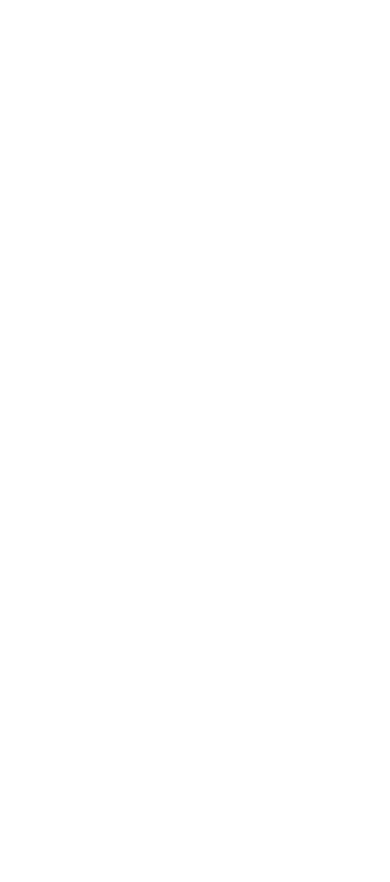
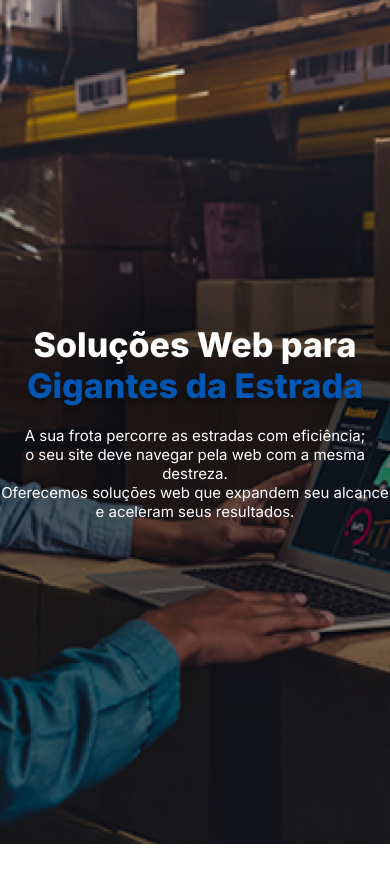
Before and after one commit to lucasgabrielrs/TranspTech, a React (Vite) app in the folder TranspTech/: page / in a window 390 px wide. Shown: the top 882 px of the page. Built offline with nearby package versions, Linux system fonts and the light colour scheme.

Commit message:
variaveis e home

```diff
--- a/TranspTech/src/components/Header/style/Header.css
+++ b/TranspTech/src/components/Header/style/Header.css
@@ -1,10 +1,7 @@
 @import url('https://fonts.googleapis.com/css2?family=Inter:wght@400;800;900&display=swap');
+@import url('../../../variables.css');
 
 /* Cores do Header*/
-
-:root {
-    --cor-principal: #FD7E14;
-}
 
 header{
     width: 100%;
@@ -32,7 +29,7 @@ header.visible {
     width: 100%;
     padding: 1.5rem 30rem;
     margin: auto;
-    background-color: var(--cor-principal);
+    background-color: var(--cor-primaria);
 }
 
 .header img {
@@ -46,14 +43,14 @@ header.visible {
 }
 
 .headerItens nav a {
-    color: black;
+    color: var(--cor-logo-nav);
     font-size: 1.5rem;
     padding: 0 10px 0 10px;
     font-family: Inter;
 }
 
 .headerItens button {
-    color: var(--cor-principal);
+    color: var(--cor-primaria);
     font-size: 1.6rem;
     font-family: Inter;
     font-style: italic;
@@ -93,7 +90,7 @@ header.visible {
     .one,
     .two,
     .three {
-        background-color: black;
+        background-color: var(--cor-logo-nav);
         height: 5px;
         width: 100%;
         margin: 6px auto;
@@ -109,7 +106,7 @@ header.visible {
 
     .headerItens.on{
         position: absolute;
-        background-color: var(--cor-principal);
+        background-color: var(--cor-primaria);
         top: 0;
         left: 0;
         width: 100vw;
--- /dev/null
+++ b/TranspTech/src/components/Home/index.jsx
@@ -0,0 +1,19 @@
+
+import { useState,useEffect } from 'react'
+import './style/Home.css'
+
+const Home = () => {
+
+    return (
+        <>
+            <section className='hero'>
+                <div className="container">
+                    <h2>Soluções Web para <br /><strong>Gigantes da Estrada</strong></h2>
+                    <p>A sua frota percorre as estradas com eficiência;<br></br> o seu site deve navegar pela web com a mesma destreza. <br></br>Oferecemos soluções web que expandem seu alcance e aceleram seus resultados.</p>
+                </div>
+             </section>
+        </>
+    )
+}
+
+export default Home;
--- /dev/null
+++ b/TranspTech/src/components/Home/style/Home.css
@@ -0,0 +1,100 @@
+@import url('../../../variables.css');
+
+section.hero {
+    margin: 15px 0 0 0;
+    height: 100vh;
+    width: 100vw;
+    margin: 0;
+    background-image: url(../../../../public/image/homePc.png);
+    background-repeat: no-repeat;
+    background-size: cover;
+    background-position: center;
+    display: grid;
+    grid-template-columns: 1.5fr 1fr;
+    grid-template-rows: 1fr 2fr 1fr;
+    grid-column-gap: 0px;
+    grid-row-gap: 0px;
+}
+
+.container {
+    display: flex;
+    justify-content: center; /* Alinha horizontalmente ao centro */
+    align-items: center; /* Alinha verticalmente ao centro */
+    height: 100vh; /* 100% da altura da viewport */
+    width: 100vw;
+    text-align: center;
+    flex-direction: column;
+    gap: 2rem;
+}
+
+.container h2,
+p {
+    text-align: center;
+}
+
+.container h2 {
+    color: #FFF;
+    font-family: Inter;
+    font-size: clamp(3.4rem, 0.0164rem + 4.4262vw, 6.4rem);
+}
+
+.container h2 strong {
+    color: var(--cor-secundaria);
+    text-shadow: 0px 4px 4px rgba(0, 0, 0, 0.25);
+}
+
+.container p {
+    color: #FFF;
+    font-family: Inter;
+    font-size: clamp(1.8rem, 0.3197rem + 1.3115vw, 2.4rem);
+}
+
+.container button {
+    border-radius: 5px;
+    background: #2D848D;
+    box-shadow: 0px 4px 4px 0px rgba(0, 0, 0, 0.25);
+    width: 200px;
+    height: 50px;
+    color: #FFF;
+    text-shadow: 0px 4px 4px rgba(0, 0, 0, 0.25);
+    font-family: Inter;
+    font-size: 1.6rem;
+    text-align: center;
+    margin-top: 5px;
+    transition: all 0.5s ease-in;
+
+}
+
+.container button:hover {
+    transform: scale(1.1);
+    background: #FFF;
+    box-shadow: 0px 0px 0px 4px rgba(255, 255, 255, 0.40), 0px 4px 4px 0px rgba(255, 255, 255, 0.40);
+    cursor: pointer;
+    color: #2D848D;
+}
+
+/* RESPONSIVIDADE */
+
+@media (max-width:468px) {
+    section.hero {
+        display: flex;
+        height: 100vh;
+        align-items: center;
+        justify-content: center;
+    }
+
+    .container {
+        display: flex;
+        align-items: center;
+        justify-self: center;
+    }
+
+    .container h2,p {
+        text-align: center;
+    }
+
+    .container p {
+        font-size: clamp(1.5rem, 0.3197rem + 1.3115vw, 2.4rem);
+    }
+
+}
--- a/TranspTech/src/pages/Homepage.jsx
+++ b/TranspTech/src/pages/Homepage.jsx
@@ -1,11 +1,13 @@
 import { useState } from 'react'
 import Header from '../components/Header/index'
+import Home from '../components/Home'
 
 const HomePage = () => {
     return (
       <>
         {/*Aqui são chamados os componentes da Homepage*/}
         <Header />
+        <Home />
       </>
     )
   }
--- /dev/null
+++ b/TranspTech/src/variables.css
@@ -0,0 +1,5 @@
+:root {
+    --cor-primaria: #FD7E14;
+    --cor-secundaria: #0056B3;
+    --cor-logo-nav: #000000;
+}
```
